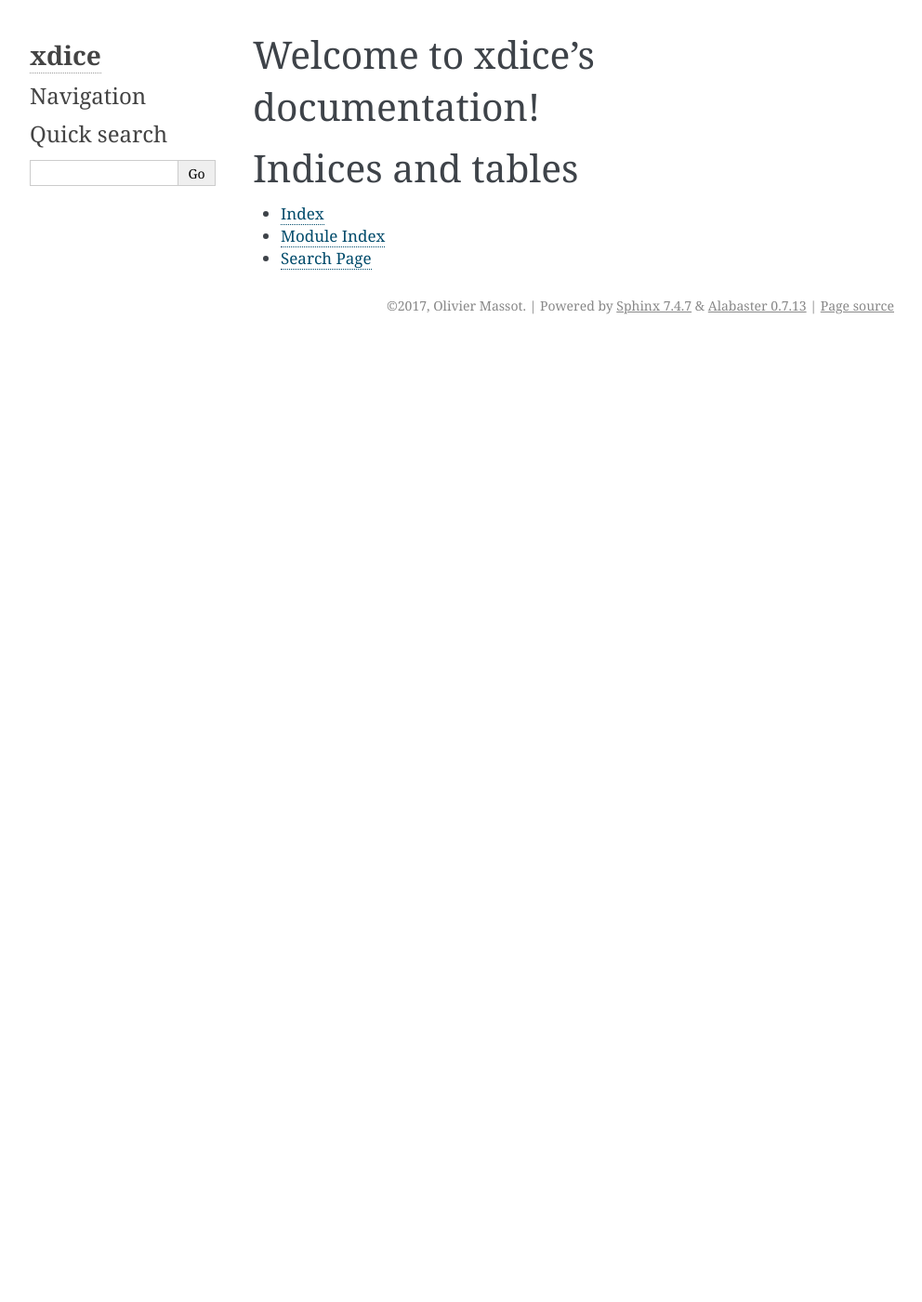
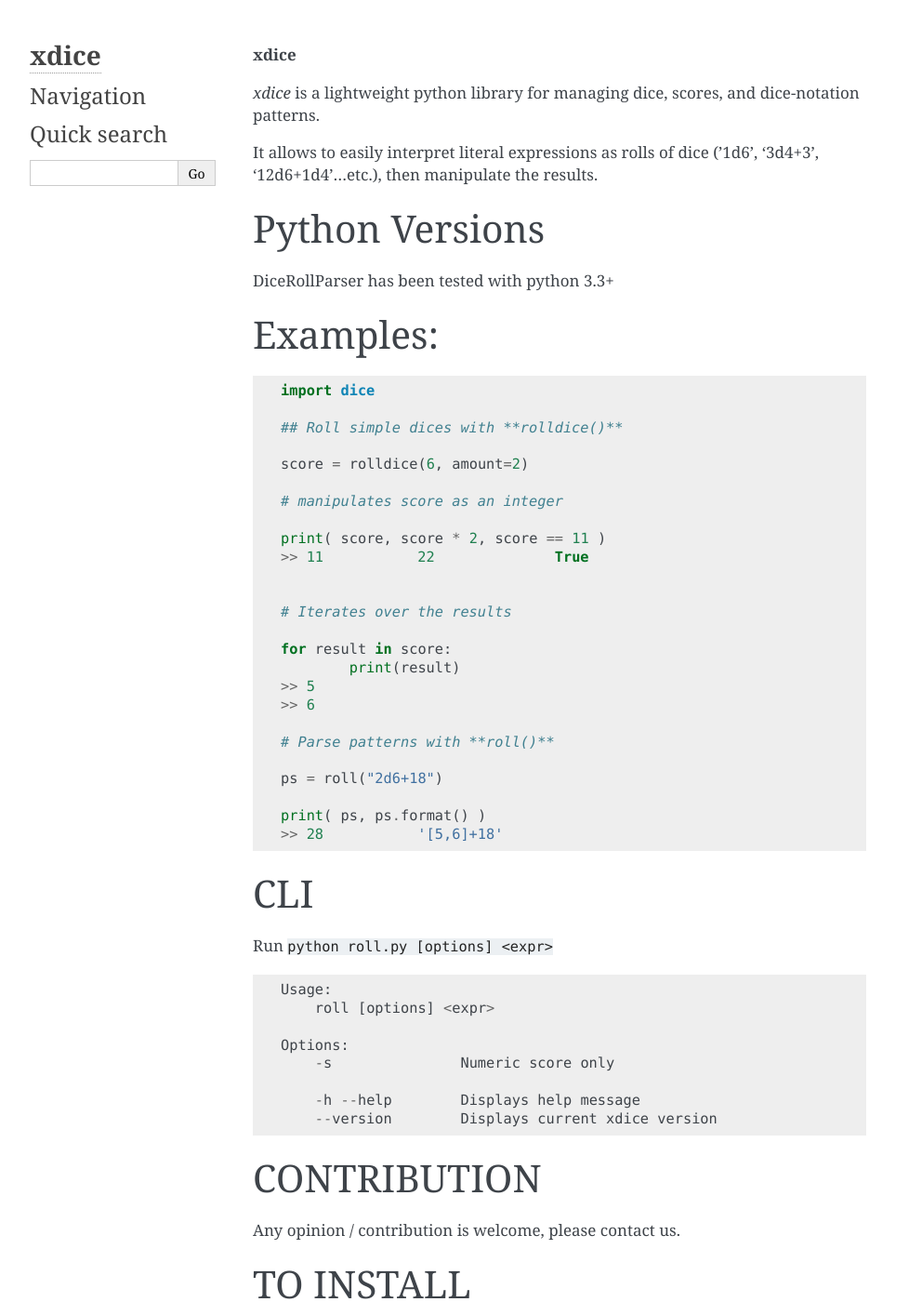
Before and after one commit to olinox14/xdice, a Sphinx documentation site: the page built from docs/index.md, in a window 1280 px wide and 1400 px high. Shown: the whole window at 93% size, without its empty margins (148-1140 px from the left). Built offline with Sphinx 7.4.7, drawn with Linux system fonts in a browser that asks for light colours; some of the changed text lies outside the part shown.

Commit message:
add doc index

```diff
--- a/docs/conf.py
+++ b/docs/conf.py
@@ -40,7 +40,7 @@ templates_path = ['_templates']
 # You can specify multiple suffix as a list of string:
 #
 # source_suffix = ['.rst', '.md']
-source_suffix = '.rst'
+source_suffix = '.md'
 
 # The master toctree document.
 master_doc = 'index'
--- /dev/null
+++ b/docs/index.md
@@ -0,0 +1,72 @@
+**xdice**
+
+*xdice* is a lightweight python library for managing dice, scores, and dice-notation patterns.
+
+It allows to easily interpret literal expressions as rolls of dice ('1d6', '3d4+3', '12d6+1d4'...etc.), then manipulate the results.
+
+#### Python Versions
+
+DiceRollParser has been tested with python 3.3+
+
+#### Examples:
+
+	import dice
+
+	## Roll simple dices with **rolldice()**
+
+	score = rolldice(6, amount=2)
+
+	# manipulates score as an integer
+
+	print( score, score * 2, score == 11 )
+	>> 11		22		True
+
+
+	# Iterates over the results
+
+	for result in score:
+		print(result)
+	>> 5
+	>> 6
+
+	# Parse patterns with **roll()**
+
+	ps = roll("2d6+18")
+
+	print( ps, ps.format() )
+	>> 28		'[5,6]+18'
+
+
+#### CLI
+
+Run `python roll.py [options] <expr>`
+
+	Usage:
+	    roll [options] <expr>
+
+	Options:
+	    -s               Numeric score only
+
+	    -h --help        Displays help message
+	    --version        Displays current xdice version
+
+
+#### CONTRIBUTION
+
+Any opinion / contribution is welcome, please contact us.
+
+#### TO INSTALL
+
+	pip install xdice
+
+#### License
+
+*xdice* is under GNU License
+
+#### Author
+
+Olivier Massot, 2017, with *Cro-ki Lab*
+
+#### Tags
+
+	dice roll d20 game random parser dices role board
--- a/docs/index.rst
+++ /dev/null
@@ -1,20 +0,0 @@
-.. xdice documentation master file, created by
-   sphinx-quickstart on Thu Sep 21 21:32:02 2017.
-   You can adapt this file completely to your liking, but it should at least
-   contain the root `toctree` directive.
-
-Welcome to xdice's documentation!
-=================================
-
-.. toctree::
-   :maxdepth: 2
-   :caption: Contents:
-
-
-
-Indices and tables
-==================
-
-* :ref:`genindex`
-* :ref:`modindex`
-* :ref:`search`
```
